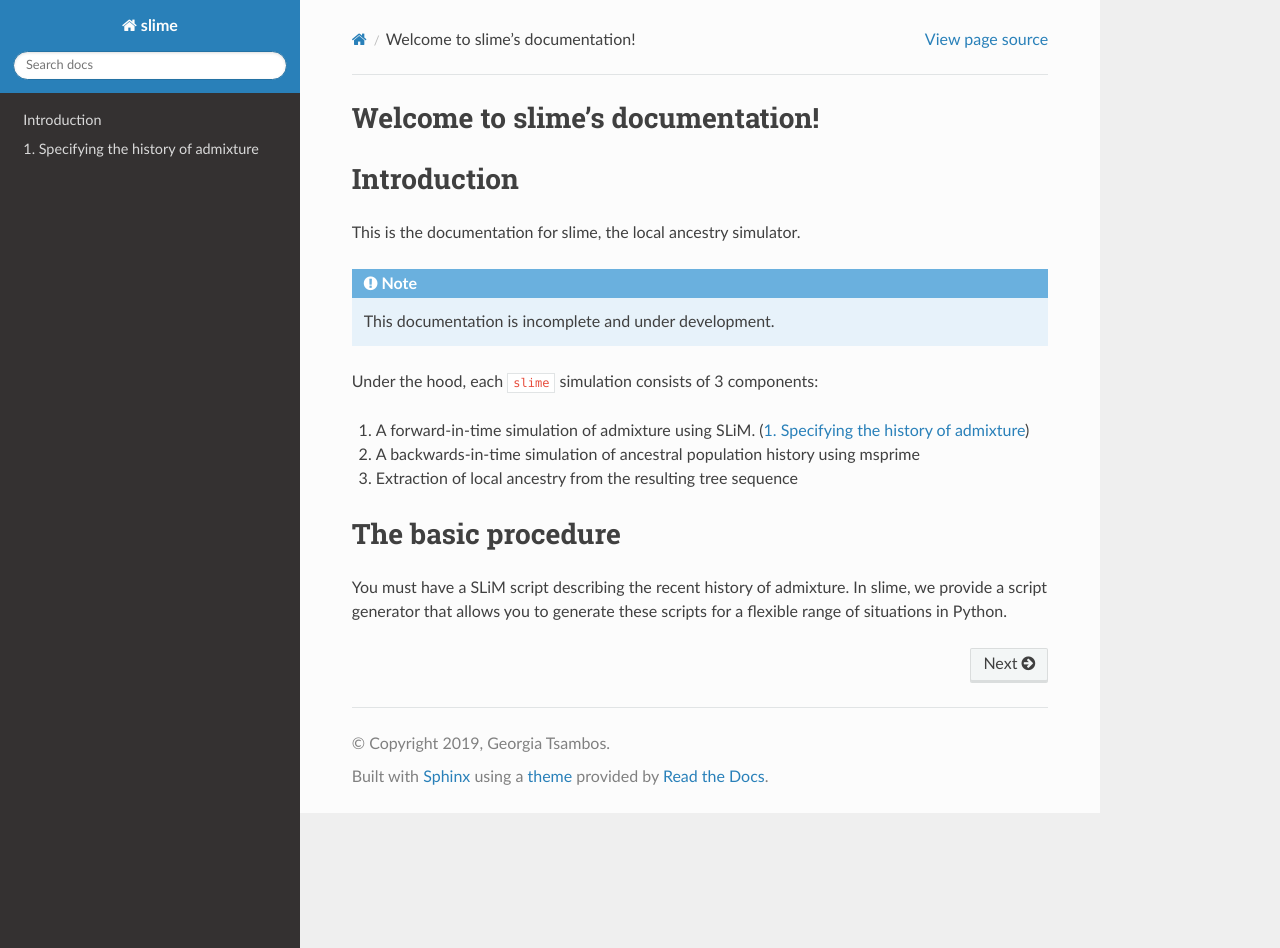
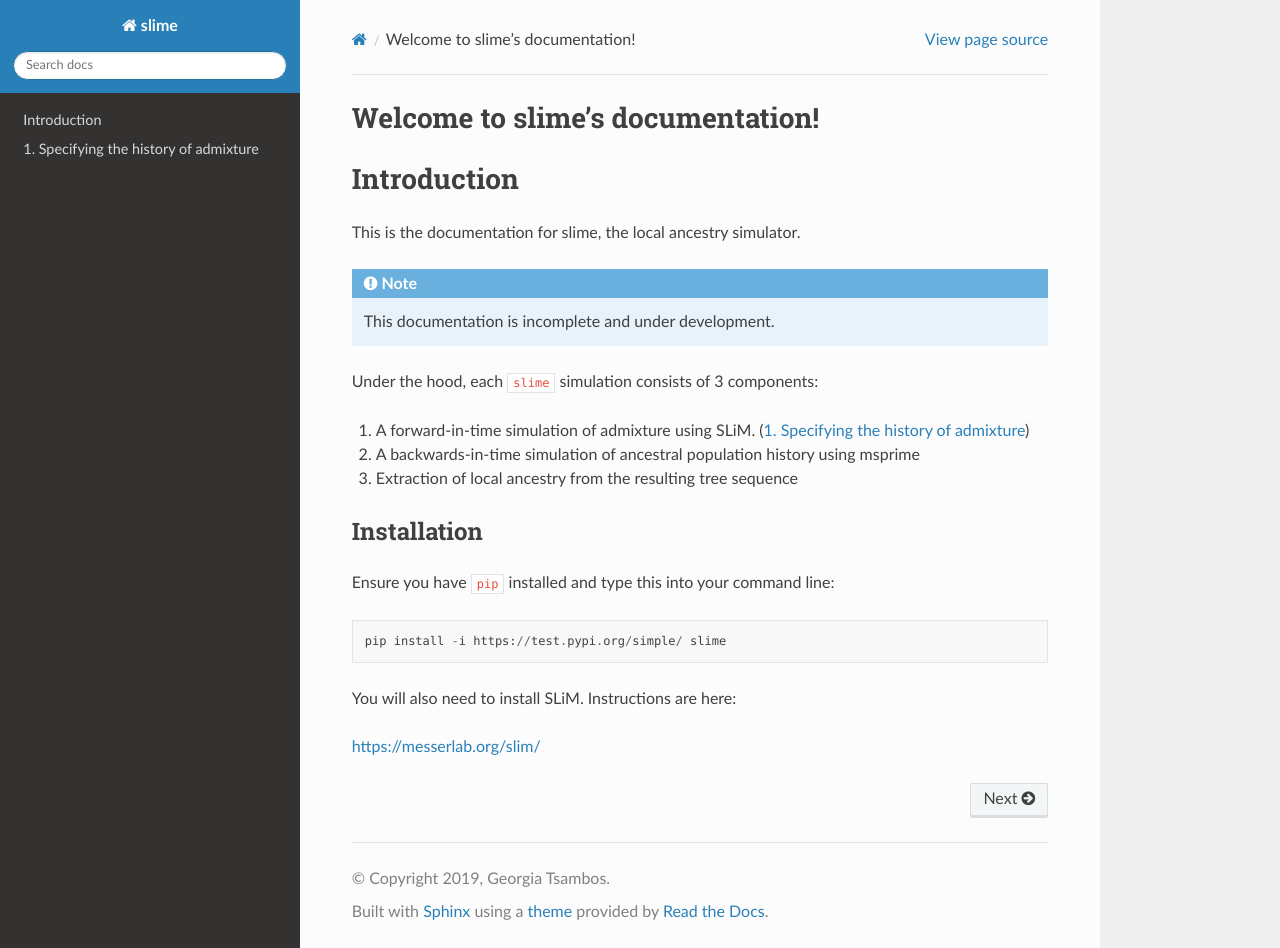
Before and after one commit to gtsambos/slime, a Sphinx documentation site: the page built from docs/source/index.rst, in a window 1280 px wide and 948 px high. Built offline with Sphinx 7.4.7 and the Read the Docs theme 2.0.0, drawn with Linux system fonts in a browser that asks for light colours.

Commit message:
Added installation information.

```diff
--- a/docs/source/index.rst
+++ b/docs/source/index.rst
@@ -18,9 +18,21 @@ Welcome to slime's documentation!
 
 .. include:: introduction/introduction.rst
 
-===================
-The basic procedure
-===================
-You must have a SLiM script describing the recent history of admixture.
-In slime, we provide a script generator that allows you to generate these scripts for
-a flexible range of situations in Python.
+
+Installation
+============
+
+Ensure you have ``pip`` installed and type this into your command line::
+
+	pip install -i https://test.pypi.org/simple/ slime
+
+
+You will also need to install SLiM. Instructions are here:
+
+`https://messerlab.org/slim/ <https://messerlab.org/slim/>`_
+
+.. The basic procedure
+.. ===================
+.. You must have a SLiM script describing the recent history of admixture.
+.. In slime, we provide a script generator that allows you to generate these scripts for
+.. a flexible range of situations in Python.
--- a/slime/_version.py
+++ b/slime/_version.py
@@ -1,4 +1,4 @@
 # coding: utf-8
 # file generated by setuptools_scm
 # don't change, don't track in version control
-version = '0.1.dev35+gb25f411.d20190717'
+version = '0.1.dev59+g66d94a6.d20190808'
```
Also changed, not shown: README.md (+21 -3 lines), setup.py (+3 -5 lines), SLIM-script-generator.ipynb (deleted), SLiMe_tutorial.ipynb (deleted).
